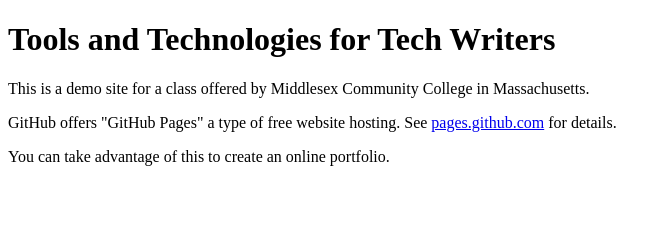
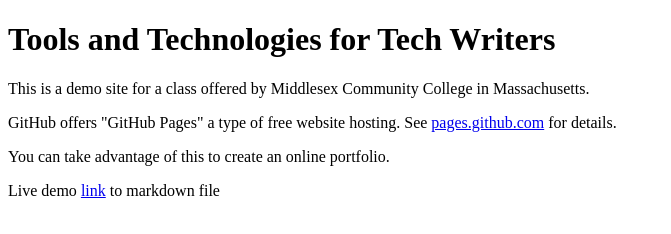
Before and after one commit to mcc-demo/mcc-demo.github.io, a plain HTML site: page index.html in a window 1280 px wide. Shown: the whole page, without its empty margins (0-671 px from the left). Drawn offline with Linux system fonts and the light colour scheme.

Commit message:
Update index.html

```diff
--- a/index.html
+++ b/index.html
@@ -8,5 +8,6 @@
 <p>This is a demo site for a class offered by Middlesex Community College in Massachusetts.</p>
 <p>GitHub offers "GitHub Pages" a type of free website hosting. See <a href="https://pages.github.com/">pages.github.com</a> for details.</p>
   <p>You can take advantage of this to create an online portfolio.</p>
+  <p>Live demo <a href="test.md">link</a> to markdown file</p>
 </body>
 </html>
```
